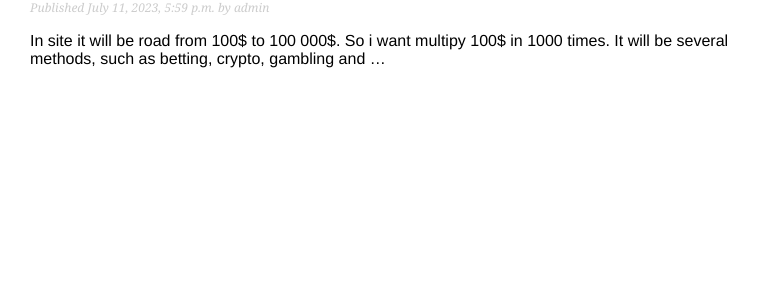
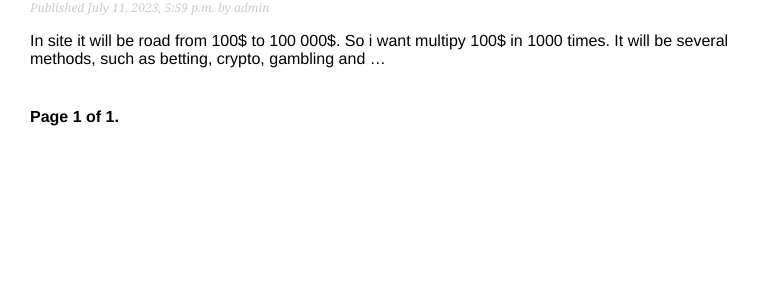
Before and after one commit to klen1980/Ecoupack, a Django app: page /blog/ in a window 1280 px wide. Shown: the part 297-597 px from the top of the page, without its empty margins (0-759 px from the left). Run offline with Django 4.2, Linux system fonts and the light colour scheme; data comes from the database, SQL or seed files in the repository.

Commit message:
add paginator

```diff
--- a/mysite/blog/templates/blog/post/list.html
+++ b/mysite/blog/templates/blog/post/list.html
@@ -13,4 +13,5 @@
         </p>
         {{post.body|truncatewords:30|linebreaks}}
     {%endfor%}
+    {% include "pagination.html" with page=posts %}
 {%endblock%}
--- /dev/null
+++ b/mysite/blog/templates/pagination.html
@@ -0,0 +1,13 @@
+<div class="pagination">
+    <span class = 'step-links'>
+        {% if page.has_previous %}
+            <a href="?page = {{page.previous_page_number}}">Previous</a>
+        {% endif%}
+        <span class="current">
+            Page {{page.number}} of {{page.paginator.num_pages}}.
+        </span>
+        {% if page.has_next %}
+            <a href="?page= {{ page.next_page_number}}">Next</a>
+        {%endif%}
+    </span>
+</div>
--- a/mysite/blog/views.py
+++ b/mysite/blog/views.py
@@ -1,11 +1,22 @@
 from django.shortcuts import render, get_object_or_404
 from .models import Post
+from django.core.paginator import Paginator, EmptyPage, PageNotAnInteger
+
 
 def post_list(request):
-    posts = Post.published.all()
+    object_list  = Post.published.all()
+    paginator = Paginator(object_list, 3) #3 posts in each page
+    page = request.GET.get('page')
+    try:
+        posts = paginator.page(page)
+    except PageNotAnInteger:
+        posts = paginator.page(1)
+    except EmptyPage:
+        posts = paginator.page(paginator.num_pages)
     return render(request,
                   'blog/post/list.html',
-                  {'posts': posts})
+                  {'posts': posts,
+                   'page': page})
 
 def post_detail(request, year, month, day,post):
     post = get_object_or_404(Post, slug=post,
```
